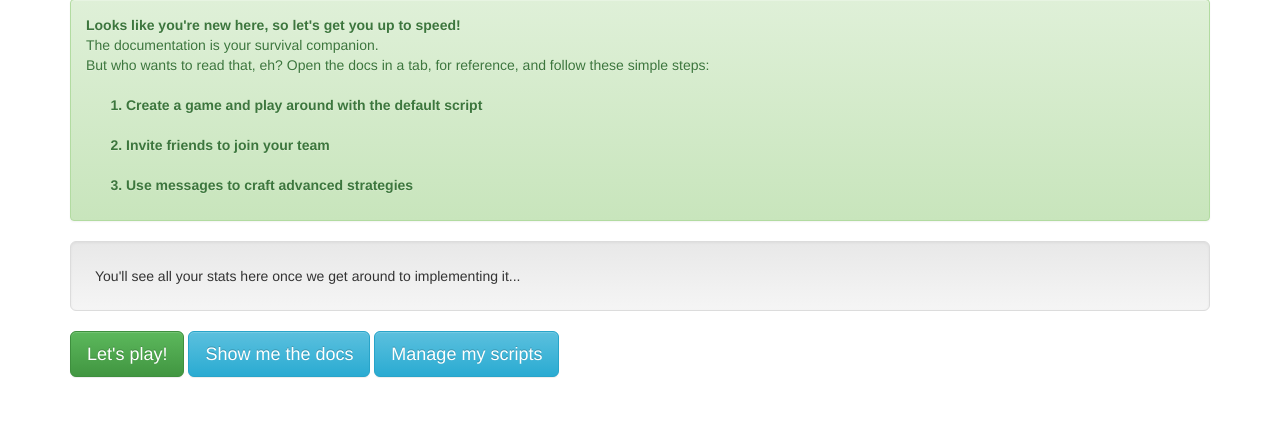
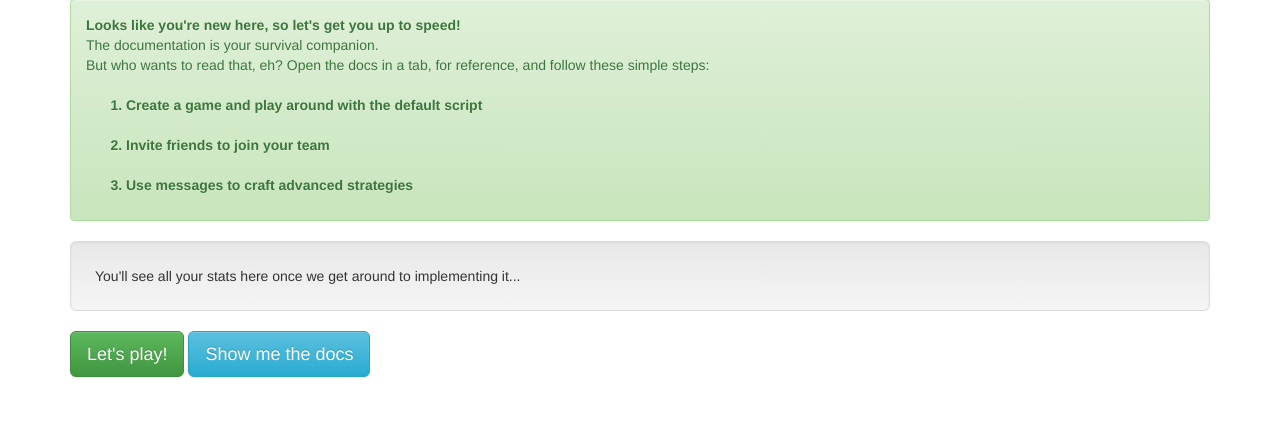
Before and after one commit to SuddenDevs/SuddenDev, a Flask app: page /home in a window 1280 px wide. Shown: the part 284-715 px from the top of the page. Run offline with Flask 2, Linux system fonts and the light colour scheme; the visitor is signed in with stand-in values (Sample User, id 1); data comes from the database, SQL or seed files in the repository; parts of the project's set-up code (start-up, migrations or seed data) failed here and were passed over; some libraries are stand-ins or nearby versions.

Commit message:
[NG] Remove script management page.

```diff
--- a/suddendev/routes.py
+++ b/suddendev/routes.py
@@ -100,11 +100,6 @@ def game_page():
 def docs():
     return flask.render_template('docs.html')
 
-@flask_login.login_required
-@main.route('/scripts', methods=['GET'])
-def scripts():
-    return flask.render_template('scripts.html')
-
 @main.route('/lobby', methods=['GET', 'POST'])
 @flask_login.login_required
 def lobby():
--- a/suddendev/templates/home.html
+++ b/suddendev/templates/home.html
@@ -56,7 +56,6 @@
 
       <a class="btn btn-lg btn-success" href="{{ url_for('.lobby') }}">Let's play!</a>
       <a class="btn btn-lg btn-info" href="{{ url_for('.docs') }}">Show me the docs</a>
-      <a class="btn btn-lg btn-info" href="{{ url_for('.scripts') }}">Manage my scripts</a>
 
   </div>
 {% endblock %}
```
Also changed, not shown: suddendev/templates/scripts.html (deleted, +0 -12 lines).
